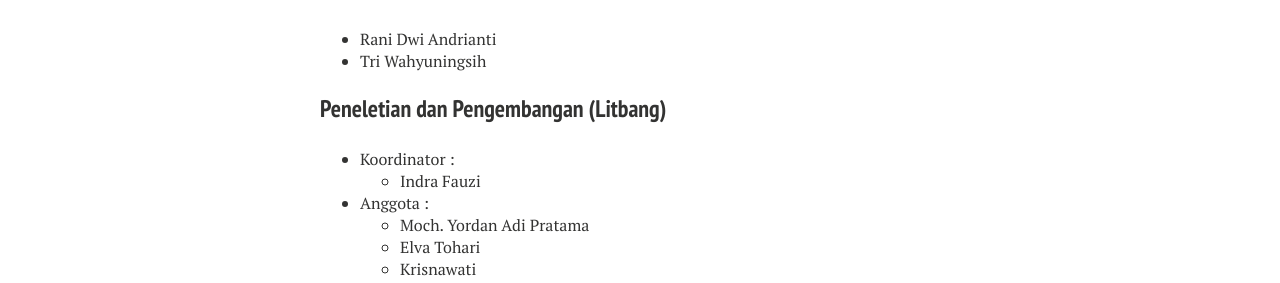
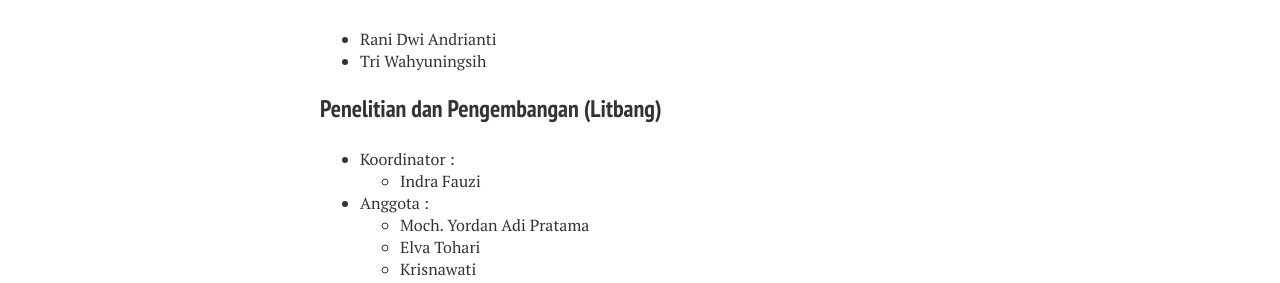
Before and after one commit to ukmppn-unp/ukmppn-unp.github.io, a Jekyll site: the page built from organisasi/index.md, in a window 1280 px wide. Shown: the part 850-1133 px from the top of the page. Built offline with Jekyll 4.4.1, drawn with Linux system fonts in a browser that asks for light colours; nearby versions of some CDN libraries.

Commit message:
Update index.md

```diff
--- a/organisasi/index.md
+++ b/organisasi/index.md
@@ -25,7 +25,7 @@ image:
 * Rani Dwi Andrianti
 * Tri Wahyuningsih
 
-### Peneletian dan Pengembangan (Litbang)
+### Penelitian dan Pengembangan (Litbang)
 * Koordinator :
   - Indra Fauzi
 * Anggota :
```
